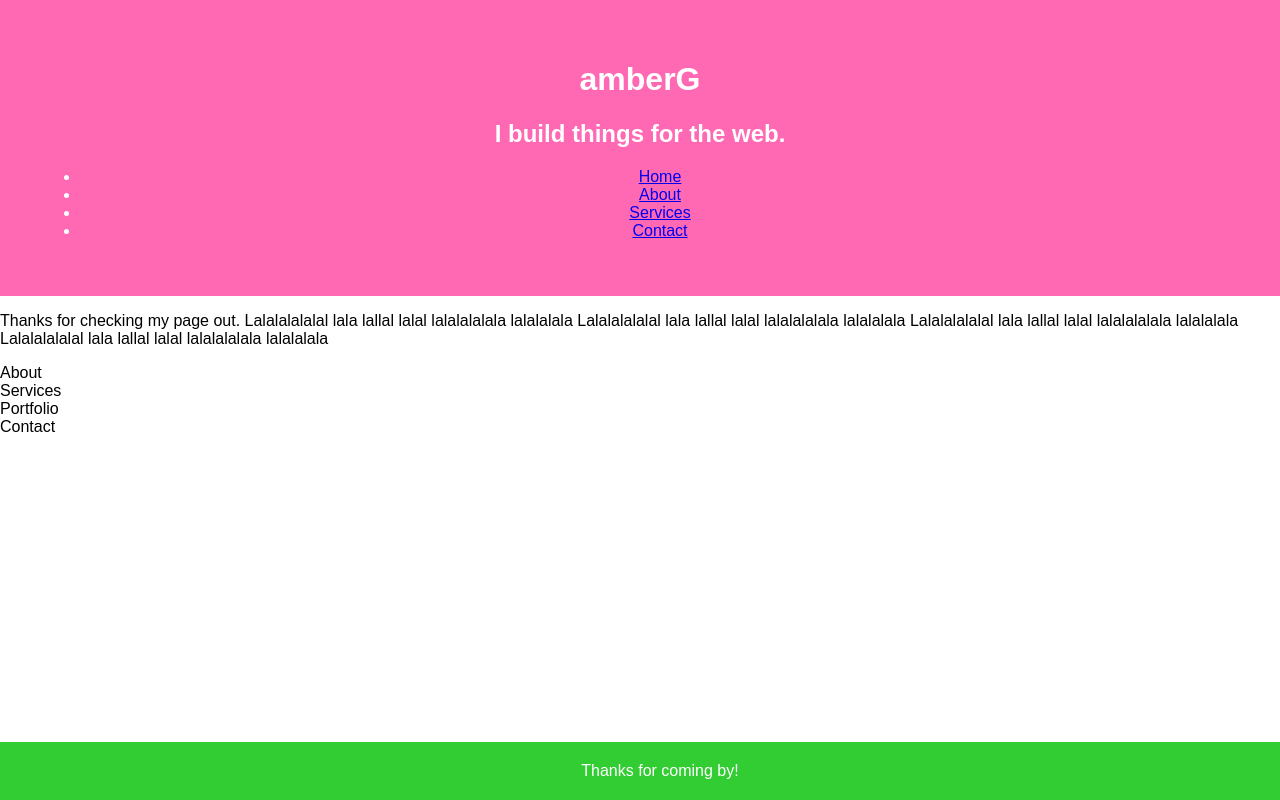
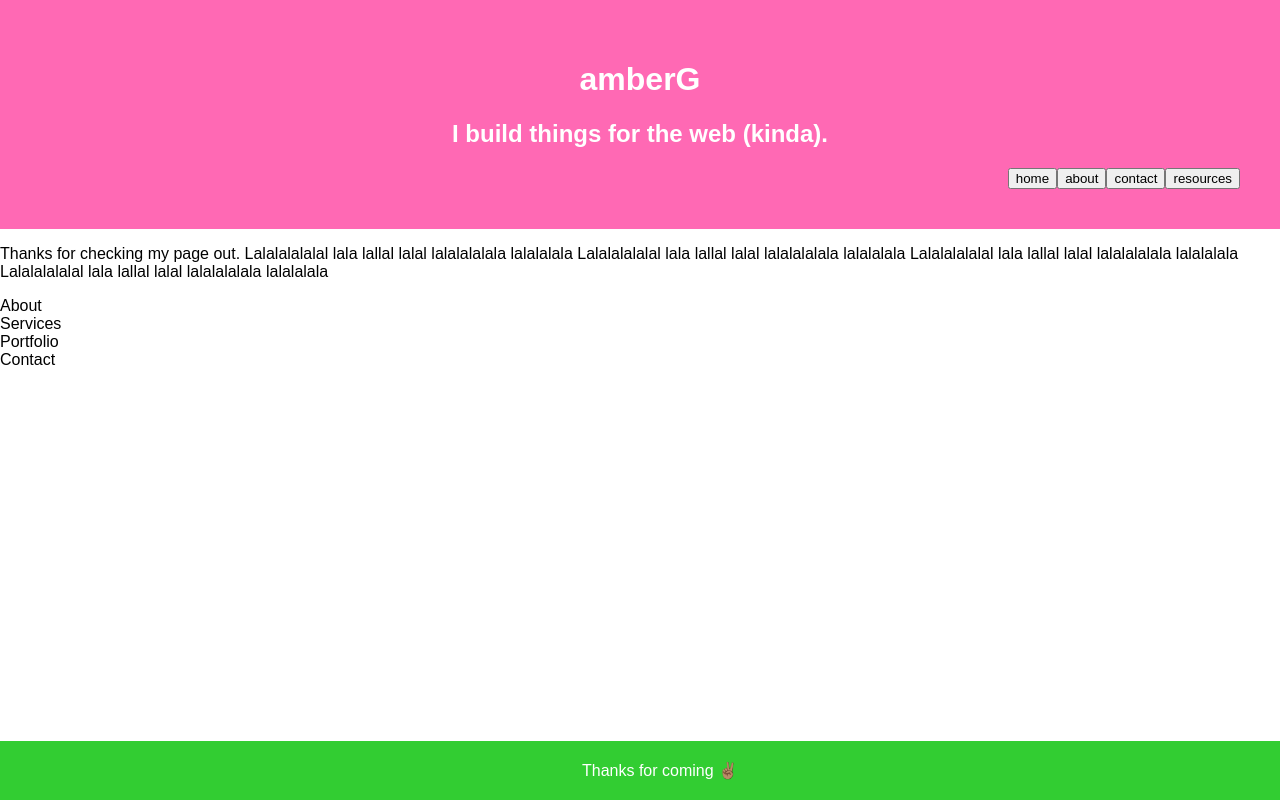
Before and after one commit to ambamm/Portfolio, a plain HTML site: page index.html in a window 1280 px wide. Shown: the top 800 px of the page. Drawn offline with Linux system fonts and the light colour scheme.

Commit message:
got some flexbox going

```diff
--- a/assets/css/style.css
+++ b/assets/css/style.css
@@ -1,3 +1,5 @@
+
+
 body {
     font-family: Arial;
     margin: 0;
@@ -8,9 +10,17 @@ body {
   }
 
   nav{
-
+    display: flex;
+    /* justify-content: center; */
+    justify-content: flex-end;
   }
 
+  button:hover{
+    border-radius: 8px;
+    background-color: #4CAF50;
+    color: white;
+    background-color: rgb(235, 220, 22);
+  }
   header {
     padding: 40px;
     text-align: center;
--- a/index.html
+++ b/index.html
@@ -12,15 +12,13 @@
     <!-- <div class="container"></div> -->
     <header>
       <h1>amberG</h1>
-      <h2>I build things for the web.</h2>
+      <h2>I build things for the web (kinda).</h2>
       <nav>
-        <!-- I want to make these buttons also that re-direct to the lower container -->
-        <ul>
-          <li><a href="#">Home</a></li>
-          <li><a href="#">About</a></li>
-          <li><a href="#">Services</a></li>
-          <li><a href="#">Contact</a></li>
-        </ul>
+
+        <button>home</button>
+        <button>about</button>
+        <button>contact</button>
+        <button>resources</button>
       </nav>
     </header>
 
@@ -44,7 +42,7 @@
     </main>
 
     <footer>
-      <span>Thanks for coming by!</span>
+      <span>Thanks for coming ✌🏽</span>
     </footer>
 
   </body>
```
